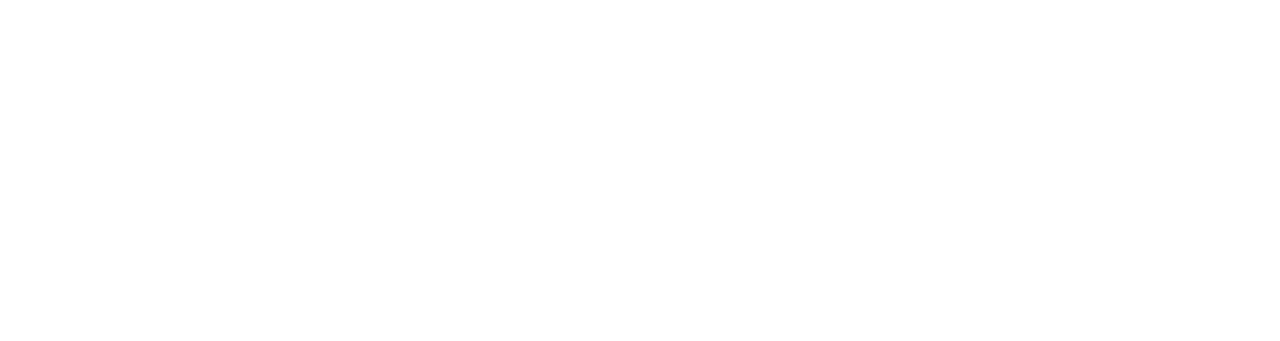
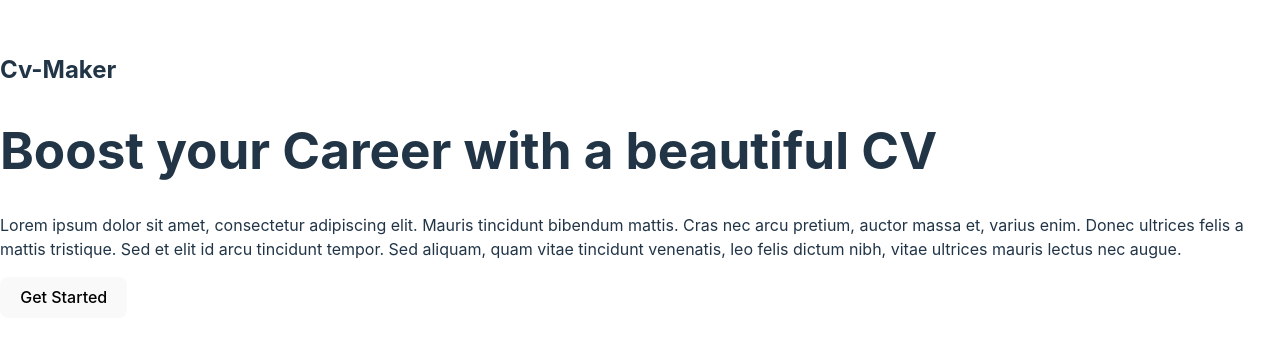
Before and after one commit to benjaAguilar/cv-app, a React (Vite) app: page / in a window 1280 px wide. Shown: the part 225-566 px from the top of the page. Built offline with nearby package versions, Linux system fonts and the light colour scheme.

Commit message:
feat: created home and navigation to the cv section
added header component
added home component
added mainContainer to navigate to the cv section

```diff
--- /dev/null
+++ b/src/components/header.jsx
@@ -0,0 +1,11 @@
+function Header() {
+  return (
+    <header className="header">
+      <div>
+        <h2>Cv-Maker</h2>
+      </div>
+    </header>
+  );
+}
+
+export default Header;
--- /dev/null
+++ b/src/components/home.jsx
@@ -0,0 +1,23 @@
+import PropTypes from "prop-types";
+
+function Home({ getStarted }) {
+  return (
+    <div className="getStarted">
+      <h1>Boost your Career with a beautiful CV</h1>
+      <p>
+        Lorem ipsum dolor sit amet, consectetur adipiscing elit. Mauris
+        tincidunt bibendum mattis. Cras nec arcu pretium, auctor massa et,
+        varius enim. Donec ultrices felis a mattis tristique. Sed et elit id
+        arcu tincidunt tempor. Sed aliquam, quam vitae tincidunt venenatis, leo
+        felis dictum nibh, vitae ultrices mauris lectus nec augue.
+      </p>
+      <button onClick={getStarted}>Get Started</button>
+    </div>
+  );
+}
+
+Home.propTypes = {
+  getStarted: PropTypes.func.isRequired,
+};
+
+export default Home;
--- /dev/null
+++ b/src/components/mainContainer.jsx
@@ -0,0 +1,30 @@
+import { useState } from "react";
+import Home from "./home.jsx";
+import CvSection from "./cvSection.jsx";
+
+function MainContainer() {
+  const [section, goToSection] = useState("home");
+
+  switch (section) {
+    case "home":
+      return (
+        <Home
+          getStarted={() => {
+            goToSection("cv");
+          }}
+        />
+      );
+    case "cv":
+      return <CvSection />;
+    default:
+      return (
+        <Home
+          getStarted={() => {
+            goToSection("cv");
+          }}
+        />
+      );
+  }
+}
+
+export default MainContainer;
--- a/src/main.jsx
+++ b/src/main.jsx
@@ -1,7 +1,12 @@
 import React from "react";
 import ReactDOM from "react-dom/client";
+import Header from "./components/header.jsx";
+import MainContainer from "./components/mainContainer.jsx";
 import "./css/index.css";
 
 ReactDOM.createRoot(document.getElementById("root")).render(
-  <React.StrictMode></React.StrictMode>
+  <React.StrictMode>
+    <Header />
+    <MainContainer />
+  </React.StrictMode>
 );
```
